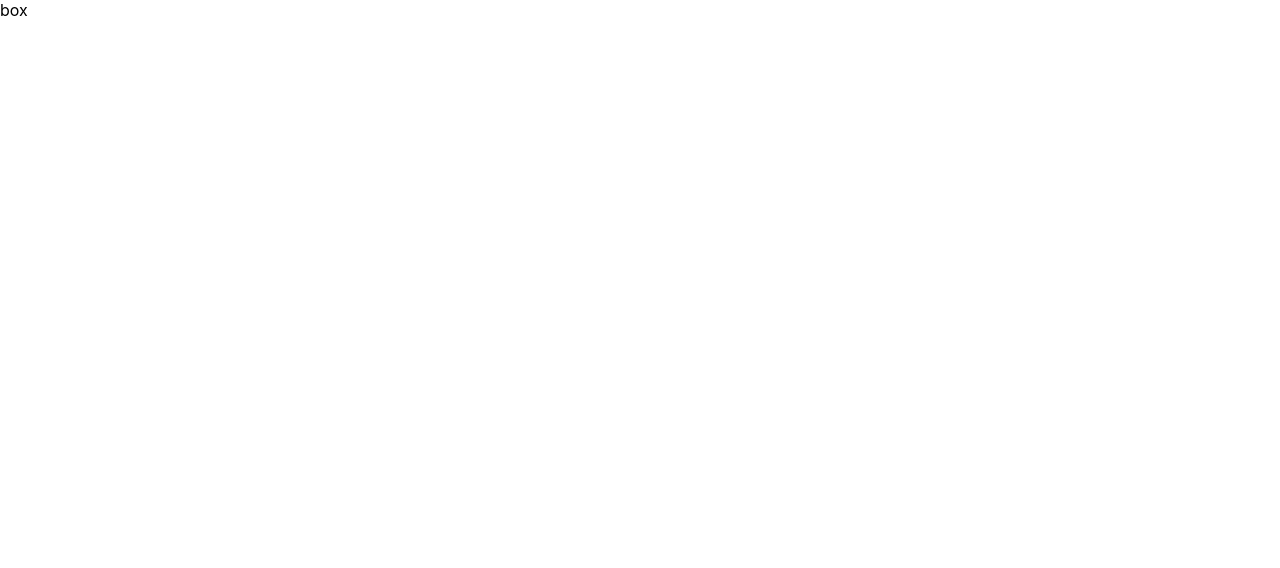
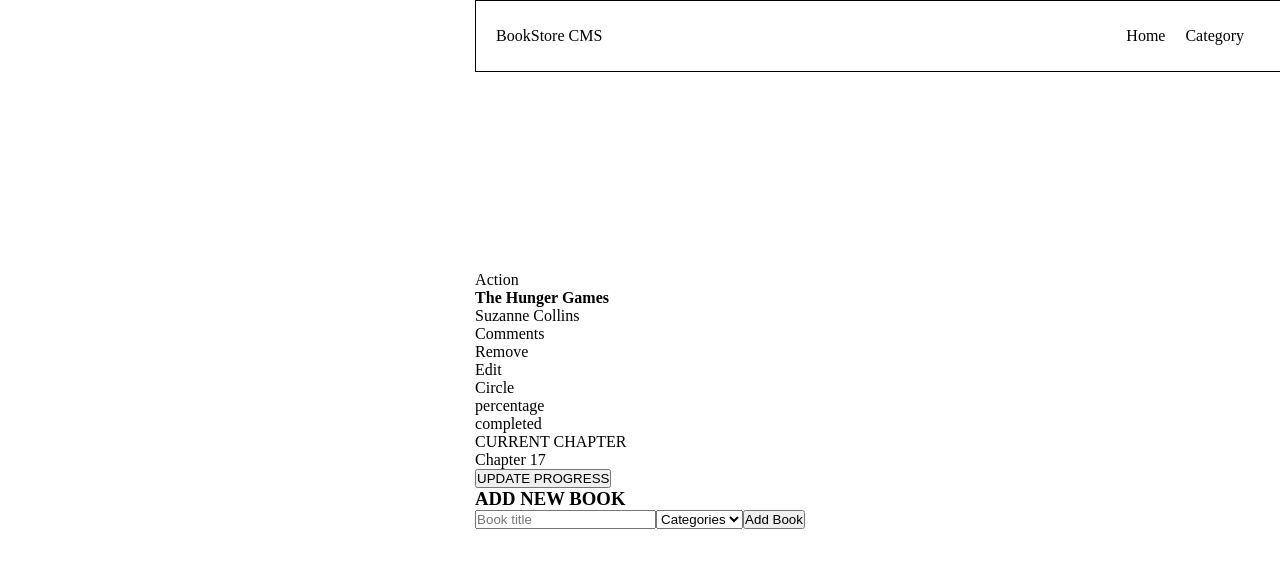
Before and after one commit to usorfaitheloho/book-store, a React (Create React App) app: page / in a window 1280 px wide. Shown: the top 568 px of the page. Built offline with nearby package versions, Linux system fonts and the light colour scheme.

Commit message:
Add styling for index.css

```diff
--- a/src/App.css
+++ b/src/App.css
@@ -1,38 +1,3 @@
-.App {
-  text-align: center;
+.container{
+  display: flex;
 }
-
-.App-logo {
-  height: 40vmin;
-  pointer-events: none;
-}
-
-@media (prefers-reduced-motion: no-preference) {
-  .App-logo {
-    animation: App-logo-spin infinite 20s linear;
-  }
-}
-
-.App-header {
-  background-color: #282c34;
-  min-height: 100vh;
-  display: flex;
-  flex-direction: column;
-  align-items: center;
-  justify-content: center;
-  font-size: calc(10px + 2vmin);
-  color: white;
-}
-
-.App-link {
-  color: #61dafb;
-}
-
-@keyframes App-logo-spin {
-  from {
-    transform: rotate(0deg);
-  }
-  to {
-    transform: rotate(360deg);
-  }
-}
--- a/src/App.js
+++ b/src/App.js
@@ -1,10 +1,11 @@
 import React from 'react';
 import './App.css';
+import Bookcontainer from './component/Home/Bookcontainer';
 
 function App() {
   return (
-    <div className="box">
-      box
+    <div className="container">
+      <Bookcontainer />
     </div>
   );
 }
--- /dev/null
+++ b/src/component/Home/BookForm.js
@@ -0,0 +1,23 @@
+import React from 'react';
+
+const BookForm = () => (
+  <form>
+    <h3>ADD NEW BOOK</h3>
+    <div>
+      <label htmlFor="book-title">
+        <input type="text" placeholder="Book title" />
+      </label>
+      <label htmlFor="categories">
+        <select>
+          <option>Categories</option>
+          <option>Fiction</option>
+          <option>Non-fiction</option>
+          <option>Poetry</option>
+        </select>
+      </label>
+      <button type="submit">Add Book</button>
+    </div>
+  </form>
+);
+
+export default BookForm;
--- a/src/component/Home/BookList.js
+++ b/src/component/Home/BookList.js
@@ -1,9 +1,12 @@
 import React from 'react';
+import Bookitem from './Bookitem';
 
-const BookList = () => {
-  return (
-    <div>BookList</div>
-  )
-}
+const BookList = () => (
+  <>
+    <ul>
+      <Bookitem />
+    </ul>
+  </>
+);
 
 export default BookList;
--- a/src/component/Home/Bookcontainer.js
+++ b/src/component/Home/Bookcontainer.js
@@ -1,9 +1,14 @@
 import React from 'react';
+import Navbar from '../Navbar/Navbar';
+import BookForm from './BookForm';
+import BookList from './BookList';
 
-const Bookcontainer = () => {
-  return (
-    <div>Bookcontainer</div>
-  )
-}
+const Bookcontainer = () => (
+  <div>
+    <Navbar />
+    <BookList />
+    <BookForm />
+  </div>
+);
 
 export default Bookcontainer;
--- a/src/component/Home/Bookitem.js
+++ b/src/component/Home/Bookitem.js
@@ -1,9 +1,34 @@
-import React from 'react'
+import React from 'react';
 
-const Bookitem = () => {
-  return (
-    <div>Bookitem</div>
-  )
-}
+const Bookitem = () => (
+  <div className="bookItemContainer">
+    <div className="bookItemList">
+      <div className="left">
+        <p>Action</p>
+        <h4>The Hunger Games</h4>
+        <span>Suzanne Collins</span>
+        <div>
+          <li>Comments</li>
+          <li>Remove</li>
+          <li>Edit</li>
+        </div>
+      </div>
+      <div className="middle">
+        <div className="circle">Circle</div>
+        <div className="score">
+          <span>percentage</span>
+          <p>completed</p>
+        </div>
+      </div>
+      <div className="right">
+        <span>CURRENT CHAPTER</span>
+        <p>Chapter 17</p>
+        <div className="update">
+          <button type="button">UPDATE PROGRESS</button>
+        </div>
+      </div>
+    </div>
+  </div>
+);
 
-export default Bookitem
+export default Bookitem;
--- a/src/component/Navbar/Navbar.js
+++ b/src/component/Navbar/Navbar.js
@@ -1,13 +1,14 @@
 import React from 'react';
+import './navbar.css';
 
 const Navbar = () => (
-  <div className='navBar'>
-    <div className="logo">Bookstore LOGO</div>
+  <div className="navBar">
+    <div className="logo">BookStore CMS</div>
     <ul className="nav">
-      <li>Books</li>
-      <li>Categories</li>
+      <li>Home</li>
+      <li>Category</li>
     </ul>
-    <div className="icon">A</div>
+    <div className="icon">.</div>
   </div>
 );
 
--- /dev/null
+++ b/src/component/Navbar/navbar.css
@@ -0,0 +1,35 @@
+.navBar {
+    display: flex;
+    align-items: center;
+    width: 100%;
+    max-width: 1500px;
+    border: 1px solid black;
+    padding: 20px;
+    position: fixed;
+    top: 0;
+    justify-content: space-between;
+  }
+
+  .logo {
+    margin-right: 4rem;
+  }
+  ul li{
+      list-style-type: none;
+  }
+
+  .nav {
+    display: flex;
+    justify-content: flex-start;
+  }
+
+  .nav > * + * {
+    margin-left: 20px;
+  }
+
+  .icon {
+    height: 30px;
+    width: 30px;
+    color: lightblue;
+    border: 1px solid black;
+    border-radius: 100%;
+  }
--- a/src/index.css
+++ b/src/index.css
@@ -1,13 +1,23 @@
-body {
+* {
+  padding: 0;
   margin: 0;
-  font-family: -apple-system, BlinkMacSystemFont, 'Segoe UI', 'Roboto', 'Oxygen',
-    'Ubuntu', 'Cantarell', 'Fira Sans', 'Droid Sans', 'Helvetica Neue',
-    sans-serif;
-  -webkit-font-smoothing: antialiased;
-  -moz-osx-font-smoothing: grayscale;
+  box-sizing: border-box;
 }
 
-code {
-  font-family: source-code-pro, Menlo, Monaco, Consolas, 'Courier New',
-    monospace;
+body {
+  height: 100vh;
+  width: 100%;
 }
+
+#root {
+  height: 100%;
+  width: 100%;
+  display: flex;
+  align-items: center;
+  justify-content: center;
+  flex-direction: column;
+}
+
+ul li {
+  list-style: none;
+}
```
Also changed, not shown: src/component/categories/Categories.js (added, +7 -0 lines).
